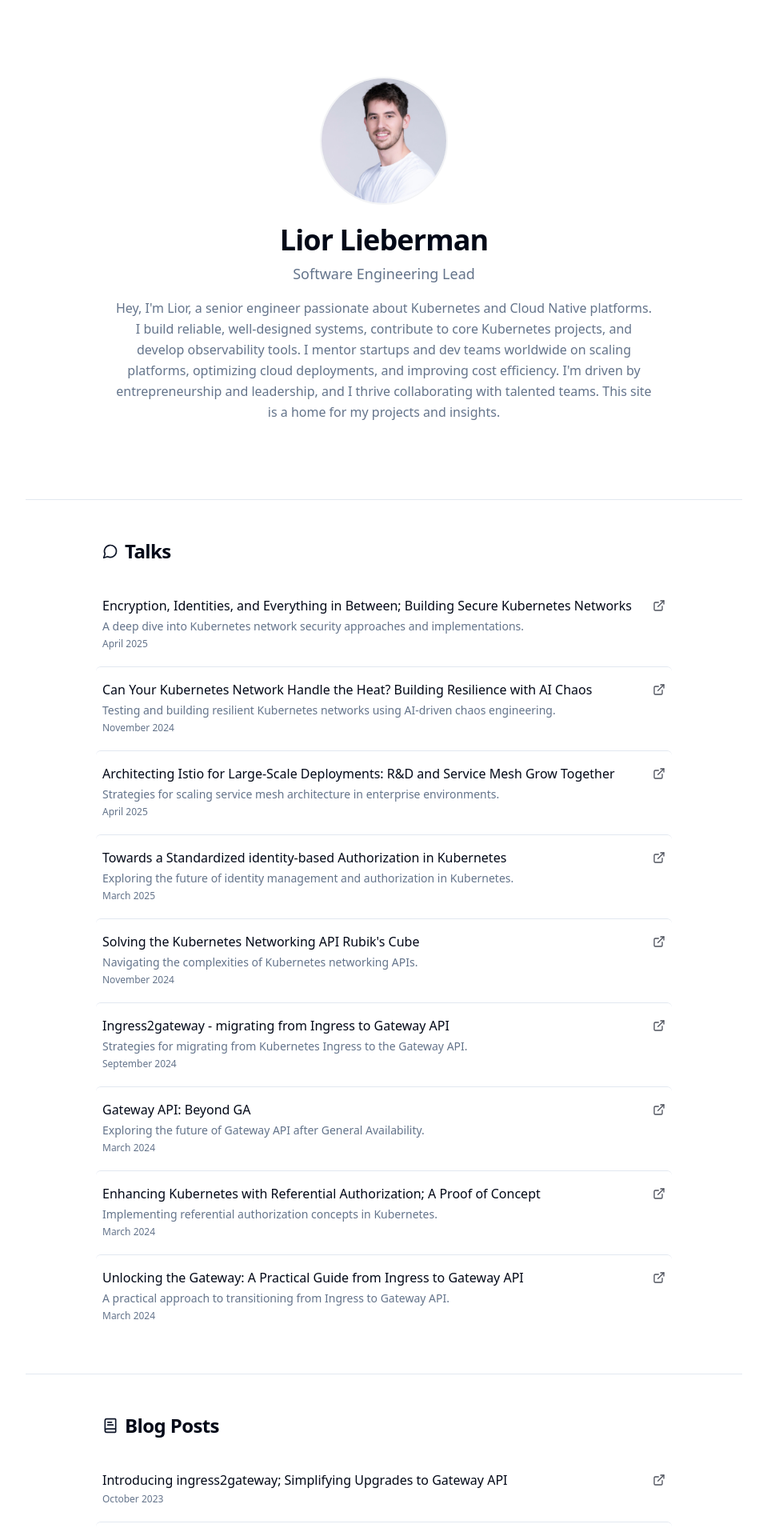
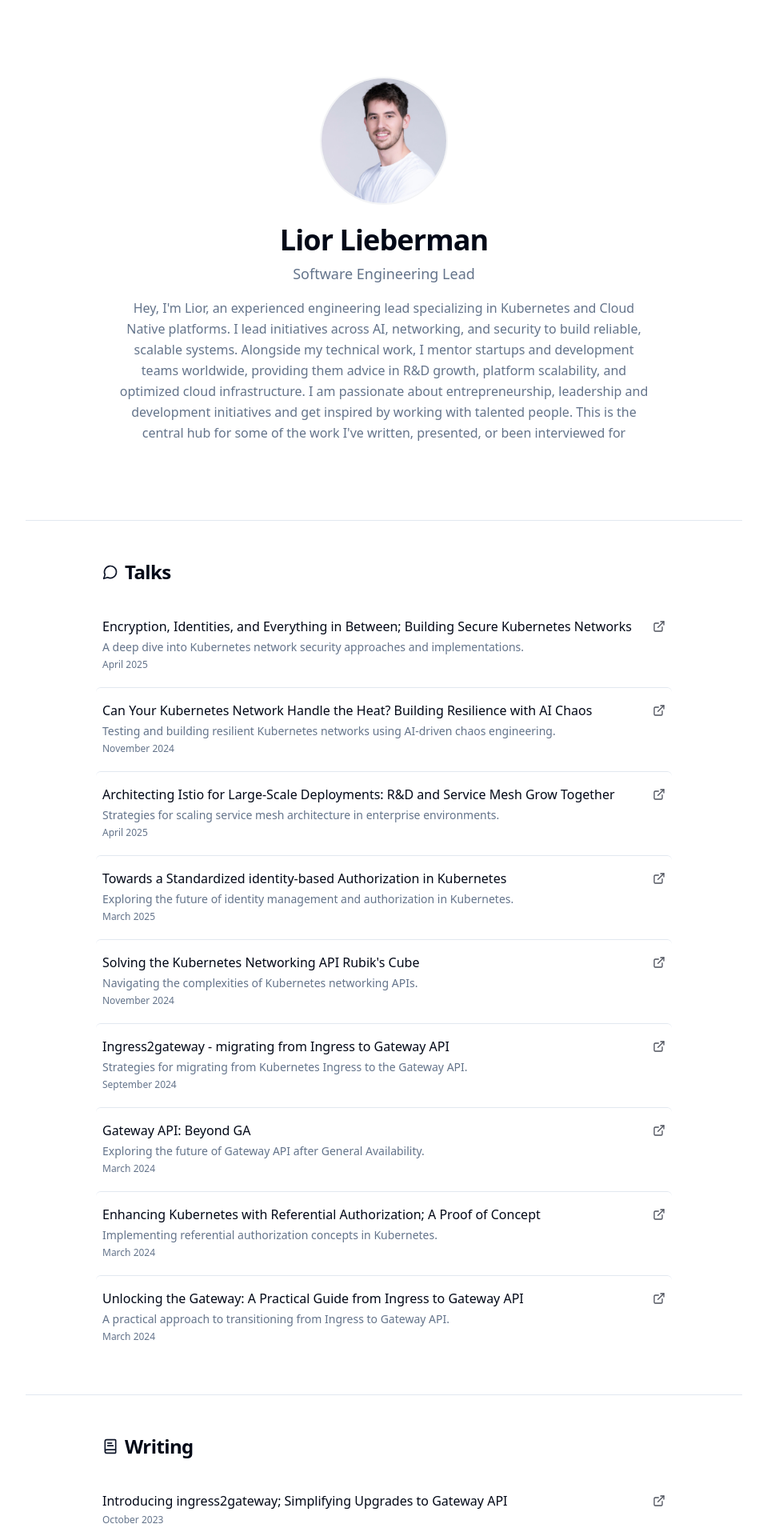
Before and after one commit to ShayEmergy/minimal-persona-linkhub-1c13f, a React (Vite) app: page / in a window 1280 px wide. Shown: the top 1920 px of the page at 80% size, without its empty margins (160-1119 px from the left). Built offline with nearby package versions, Linux system fonts and the light colour scheme.

Commit message:
more fixes

```diff
--- a/index.html
+++ b/index.html
@@ -4,12 +4,12 @@
   <head>
     <meta charset="UTF-8" />
     <meta name="viewport" content="width=device-width, initial-scale=1.0" />
-    <title>Lior Lieberman - Portfolio</title>
-    <meta name="description" content="Personal portfolio of Lior Lieberman" />
+    <title>Lior Lieberman</title>
+    <meta name="description" content="Profile of Lior Lieberman" />
     <meta name="author" content="Lior Lieberman" />
 
-    <meta property="og:title" content="Lior Lieberman - Portfolio" />
-    <meta property="og:description" content="Personal portfolio of Lior Lieberman" />
+    <meta property="og:title" content="Lior Lieberman" />
+    <meta property="og:description" content="Profile of Lior Lieberman" />
     <meta property="og:type" content="website" />
     <meta property="og:image" content="https://lovable.dev/opengraph-image-p98pqg.png" />
 
--- a/src/components/ContentItem.tsx
+++ b/src/components/ContentItem.tsx
@@ -5,14 +5,14 @@ import { cn } from "@/lib/utils";
 
 interface ContentItemProps {
   item: ContentItemType;
-  type: "talk" | "blog" | "podcast";
+  type: "talk" | "blog" | "audio";
 }
 
 const ContentItem = ({ item, type }: ContentItemProps) => {
   const icons = {
     talk: <ExternalLink className="h-4 w-4 opacity-70" />,
     blog: <ExternalLink className="h-4 w-4 opacity-70" />,
-    podcast: <ExternalLink className="h-4 w-4 opacity-70" />,
+    audio: <ExternalLink className="h-4 w-4 opacity-70" />,
   };
 
   return (
--- a/src/components/ContentSection.tsx
+++ b/src/components/ContentSection.tsx
@@ -6,7 +6,7 @@ import { cn } from "@/lib/utils";
 
 interface ContentSectionProps {
   title: string;
-  type: "talk" | "blog" | "podcast";
+  type: "talk" | "blog" | "audio";
   items: ContentItemType[];
   id: string;
 }
@@ -15,7 +15,7 @@ const ContentSection = ({ title, type, items, id }: ContentSectionProps) => {
   const icons = {
     talk: <MessageCircle className="h-5 w-5" />,
     blog: <BookText className="h-5 w-5" />,
-    podcast: <Mic className="h-5 w-5" />,
+    audio: <Mic className="h-5 w-5" />,
   };
 
   return (
--- a/src/data/portfolioData.ts
+++ b/src/data/portfolioData.ts
@@ -17,7 +17,7 @@ export interface ProfileData {
 export const profileData: ProfileData = {
   name: "Lior Lieberman",
   title: "Software Engineering Lead",
-  bio: "Hey, I'm Lior, a senior engineer passionate about Kubernetes and Cloud Native platforms. I build reliable, well-designed systems, contribute to core Kubernetes projects, and develop observability tools. I mentor startups and dev teams worldwide on scaling platforms, optimizing cloud deployments, and improving cost efficiency. I'm driven by entrepreneurship and leadership, and I thrive collaborating with talented teams. This site is a home for my projects and insights.",
+  bio: "Hey, I'm Lior, an experienced engineering lead specializing in Kubernetes and Cloud Native platforms. I lead initiatives across AI, networking, and security to build reliable, scalable systems. Alongside my technical work, I mentor startups and development teams worldwide, providing them advice in R&D growth, platform scalability, and optimized cloud infrastructure. I am passionate about entrepreneurship, leadership and development initiatives and get inspired by working with talented people. This is the central hub for some of the work I've written, presented, or been interviewed for",
   avatarUrl: "/lovable-uploads/bc3389a1-5510-49ef-8f13-5db134e519f1.png",
 };
 
@@ -87,7 +87,22 @@ export const talks: ContentItem[] = [
   },
 ];
 
-export const blogPosts: ContentItem[] = [
+export const audio: ContentItem[] = [
+  {
+    id: "audio-1",
+    title: "Kubernetes Ingress & Gateway API Updates, with Lior Lieberman",
+    url: "https://kubernetespodcast.com/episode/248-gateway-updates/",
+    date: "March 2025",
+  },
+  {
+    id: "audio-2",
+    title: "The future of Kubernetes: From Gateway API to AI integration",
+    url: "https://kube.fm/gateway-api-to-api-lior",
+    date: "March 2025",
+  },
+];
+
+export const writing: ContentItem[] = [
   {
     id: "post-1",
     title: "Introducing ingress2gateway; Simplifying Upgrades to Gateway API",
@@ -101,18 +116,3 @@ export const blogPosts: ContentItem[] = [
     date: "April 2022",
   },
 ];
-
-export const audio: ContentItem[] = [
-  {
-    id: "podcast-1",
-    title: "Kubernetes Ingress & Gateway API Updates, with Lior Lieberman",
-    url: "https://kubernetespodcast.com/episode/248-gateway-updates/",
-    date: "March 2025",
-  },
-  {
-    id: "podcast-2",
-    title: "The future of Kubernetes: From Gateway API to AI integration",
-    url: "https://kube.fm/gateway-api-to-api-lior",
-    date: "March 2025",
-  },
-];
--- a/src/pages/Index.tsx
+++ b/src/pages/Index.tsx
@@ -2,7 +2,7 @@
 import React from "react";
 import ProfileSection from "@/components/ProfileSection";
 import ContentSection from "@/components/ContentSection";
-import { profileData, talks, blogPosts, audio } from "@/data/portfolioData";
+import { profileData, talks, writing, audio } from "@/data/portfolioData";
 
 const Index = () => {
   return (
@@ -21,9 +21,9 @@ const Index = () => {
 
         <div className="border-t border-border">
           <ContentSection
-            title="Blog Posts"
+            title="Writing"
             type="blog"
-            items={blogPosts}
+            items={writing}
             id="blog"
           />
         </div>
@@ -31,7 +31,7 @@ const Index = () => {
         <div className="border-t border-border">
           <ContentSection
             title="Audio"
-            type="podcast"
+            type="audio"
             items={audio}
             id="audio"
           />
```
